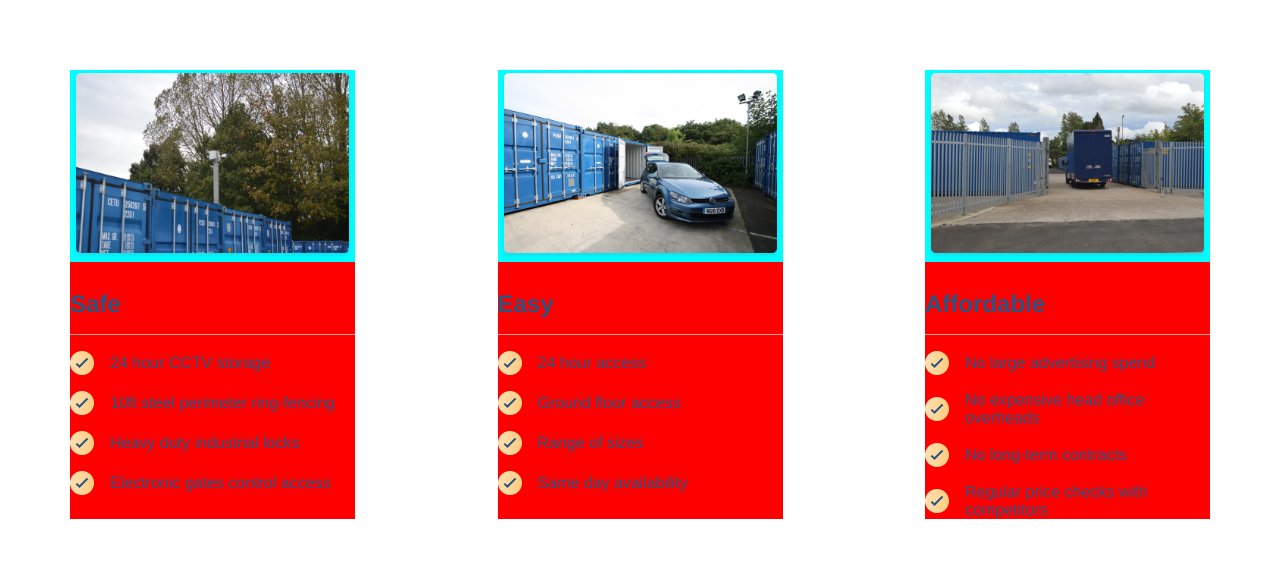
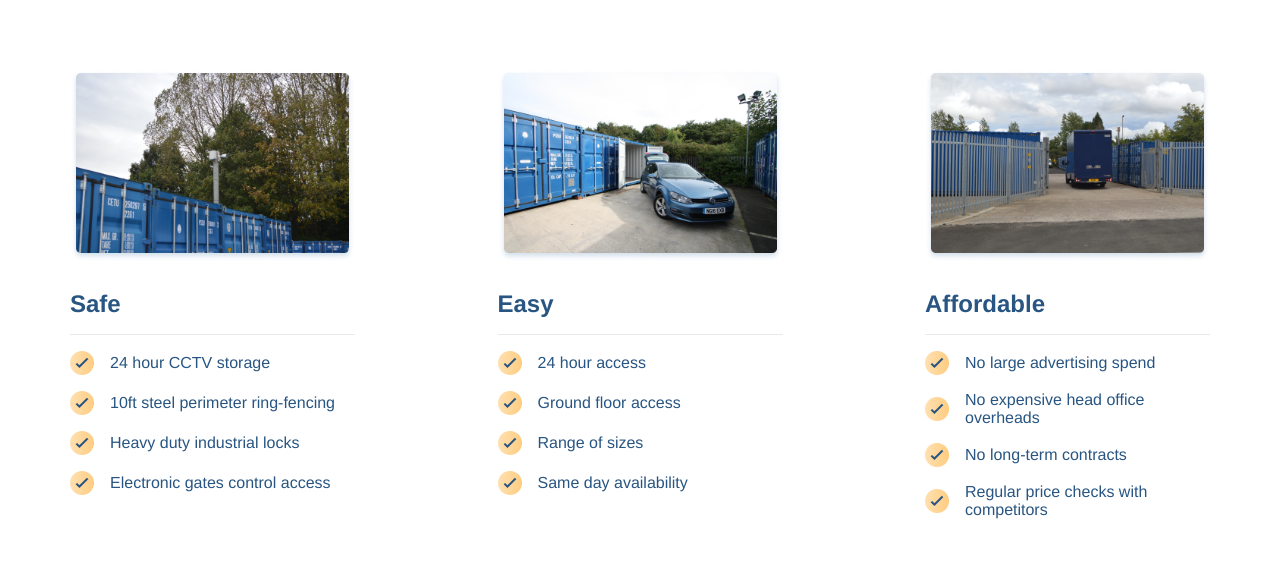
Before and after one commit to halleluyahadesuyi/storage-company, a React (Vite) app: page / in a window 1280 px wide. Shown: the part 3317-3886 px from the top of the page. Built offline with nearby package versions, Linux system fonts and the light colour scheme.

Commit message:
style: Remove placeholder background

```diff
--- a/src/css/StorageSelection.module.css
+++ b/src/css/StorageSelection.module.css
@@ -24,7 +24,6 @@ h2 {
   display: flex;
   justify-content: center;
   padding: 4.3125rem 0; /* 69px */
-  background-color: red;
 }
 
 .houseStorage,
--- a/src/css/StoreWithUs.module.css
+++ b/src/css/StoreWithUs.module.css
@@ -73,15 +73,13 @@ h2 {
 .safe,
 .easy,
 .affordable {
-  background-color: red;
   width: 25%;
 }
 
 .safe .storeImgs,
 .easy .storeImgs,
 .affordable .storeImgs {
-background-color: aqua;
-width: 100%;
+  width: 100%;
 }
 
 .safe,
```
